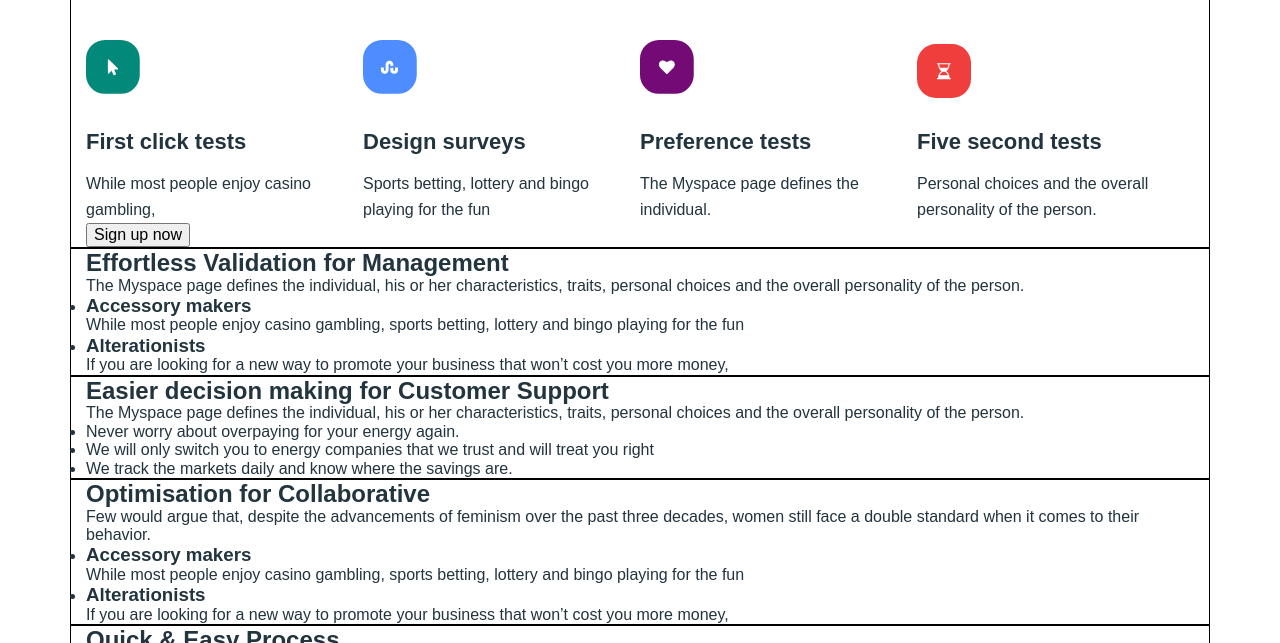
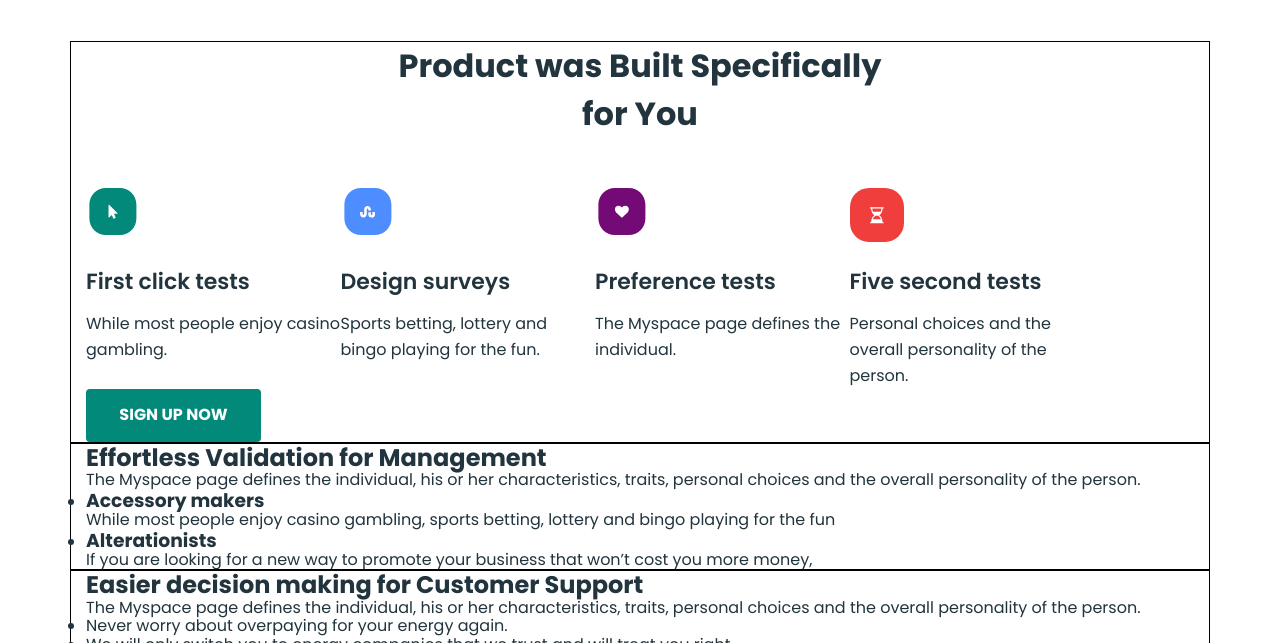
Before and after one commit to alyonapolova/business-promotion-practice, a plain HTML site: page index.html in a window 1280 px wide. Shown: the part 702-1345 px from the top of the page. Drawn offline with nearby package versions, Linux system fonts and the light colour scheme; a web font is replaced by a local one.

Commit message:
features

```diff
--- a/css/styles.css
+++ b/css/styles.css
@@ -1,5 +1,5 @@
 body {
-  font-family: 'Popins', sans-serif;
+  font-family: 'Poppins', sans-serif;
   color: #22343d;
   background-color: #ffffff;
 }
@@ -193,11 +193,12 @@ ul {
 
 /*Feature*/
 .feature {
+  margin-top: 100px;
 }
-.container {
-}
+
 .feature-container {
 }
+
 .feature-title {
   margin-bottom: 50px;
   font-weight: 700;
@@ -213,7 +214,7 @@ ul {
 .list {
 }
 .feature-item {
-  width: calc(100% - 90px / 4);
+  width: calc((100% - 90px) / 4);
 }
 .feature-icon {
 }
@@ -234,4 +235,15 @@ ul {
   color: var(--text-color);
 }
 .feature-btn {
+  min-width: 175px;
+  height: 53px;
+  font-weight: 700;
+  font-size: 16px;
+  line-height: 1.5;
+
+  color: var(--white-color);
+  background-color: var(--effect-color);
+  border-radius: 4px;
+  border-color: transparent;
+  text-transform: uppercase;
 }
--- a/index.html
+++ b/index.html
@@ -75,25 +75,25 @@
 
         <section class="feature">
           <div class="container feature-container">
-          <h2 class="feature-title">Product was Built Specifically for You</h2>
+          <h2 class="feature-title">Product was Built Specifically <br> for You</h2>
           <ul class="feature-list list">
             <li class="feature-item">
-              <svg class="feature-icon" width="54" height="61.89"><use href="./images/icons.svg#icon-icon-1"></use></svg>
+              <svg class="feature-icon" width="54" height="54"><use href="./images/icons.svg#icon-icon-1"></use></svg>
               <h3 class="feature-small-title">First click tests</h3>
-              <p class="feature-text">While most people enjoy casino gambling,</p>
+              <p class="feature-text">While most people enjoy casino gambling.</p>
             </li>
             <li class="feature-item">
-              <svg class="feature-icon" width="54" height="61.89"><use href="./images/icons.svg#icon-icon-2"></use></svg>
+              <svg class="feature-icon" width="54" height="54"><use href="./images/icons.svg#icon-icon-2"></use></svg>
               <h3 class="feature-small-title">Design surveys</h3>
-              <p class="feature-text">Sports betting, lottery and bingo playing for the fun</p>
+              <p class="feature-text">Sports betting, lottery and bingo playing for the fun.</p>
             </li>
             <li class="feature-item">
-              <svg class="feature-icon" width="54" height="61.89"><use href="./images/icons.svg#icon-icon-3"></use></svg>
+              <svg class="feature-icon" width="54" height="54"><use href="./images/icons.svg#icon-icon-3"></use></svg>
               <h3 class="feature-small-title">Preference tests</h3>
               <p class="feature-text">The Myspace page defines the individual.</p>
             </li>
             <li class="feature-item">
-              <svg class="feature-icon" width="54" height="61.89"><use href="./images/icons.svg#icon-icon-4"></use></svg>
+              <svg class="feature-icon" width="54" height="54"><use href="./images/icons.svg#icon-icon-4"></use></svg>
               <h3 class="feature-small-title">Five second tests</h3>
               <p class="feature-text">Personal choices and the overall personality of the person.</p>
             </li>
```
